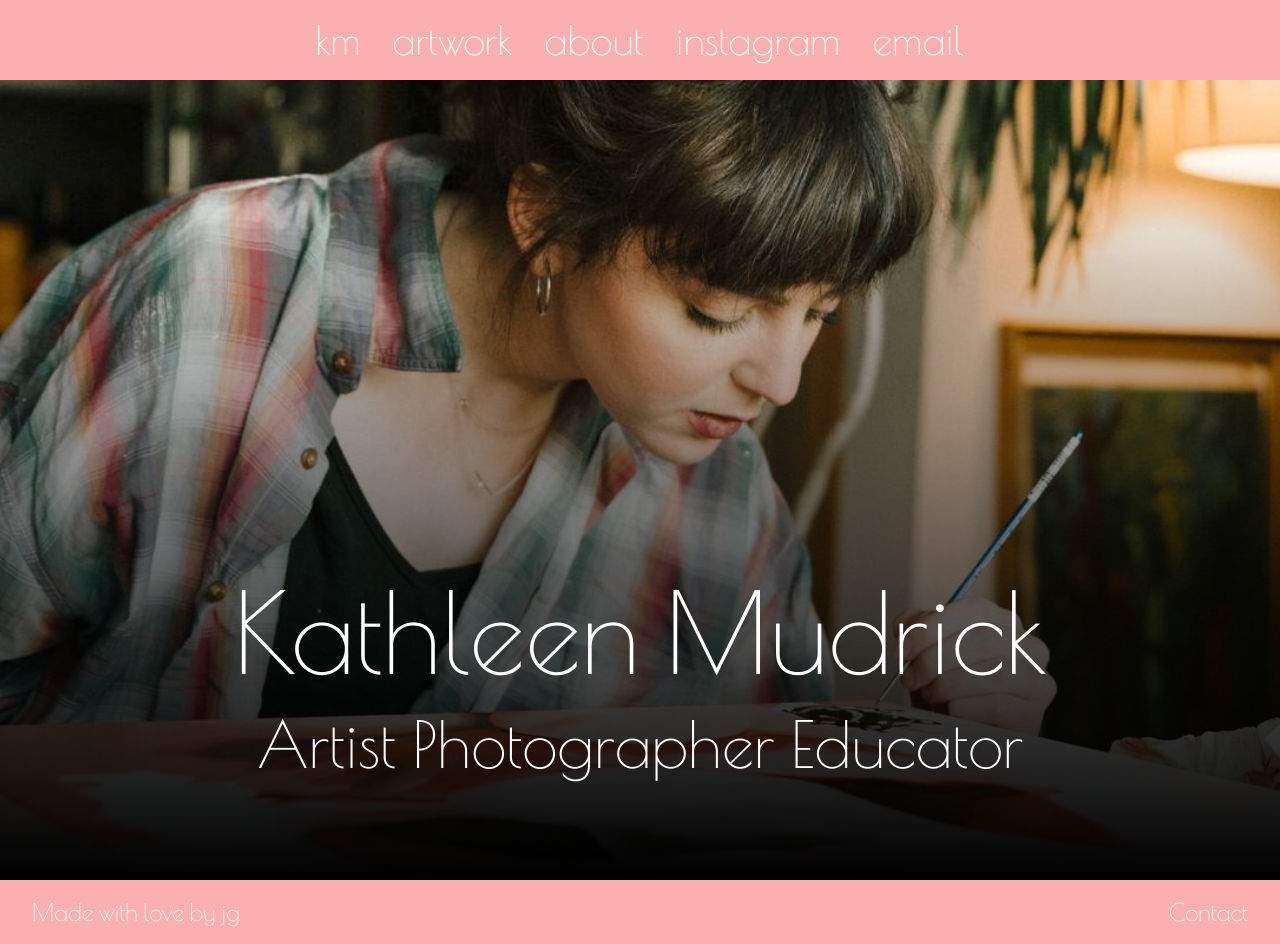
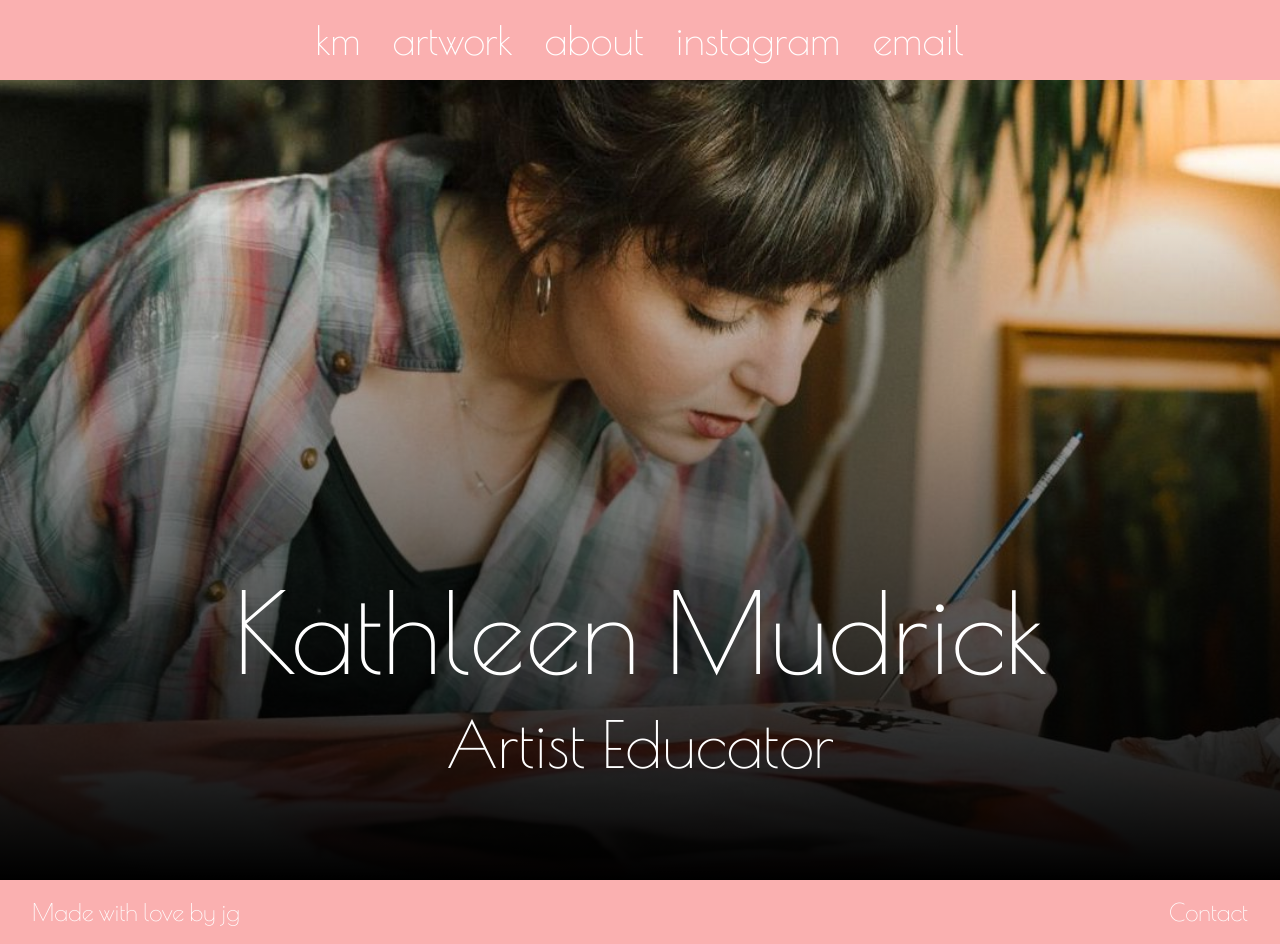
Before and after one commit to jaredgoldman/kathleen, a Next.js app: page / in a window 1280 px wide. Built offline with nearby package versions, Linux system fonts and the light colour scheme.

Commit message:
remove photogrpaher

```diff
--- a/components/HomePage.js
+++ b/components/HomePage.js
@@ -17,7 +17,6 @@ export default function HomePage() {
             </div>
             <div className={styles.subHeading}>
               <p>Artist</p>
-              <p>Photographer </p>
               <p>Educator </p>
             </div>
           </div>
```
